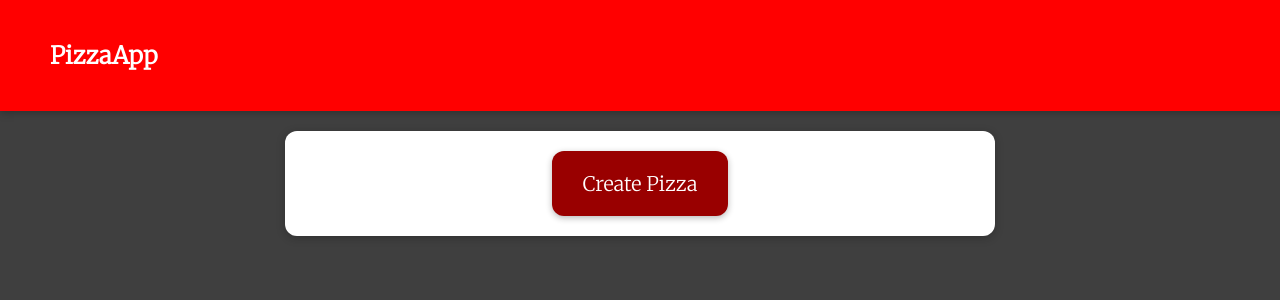
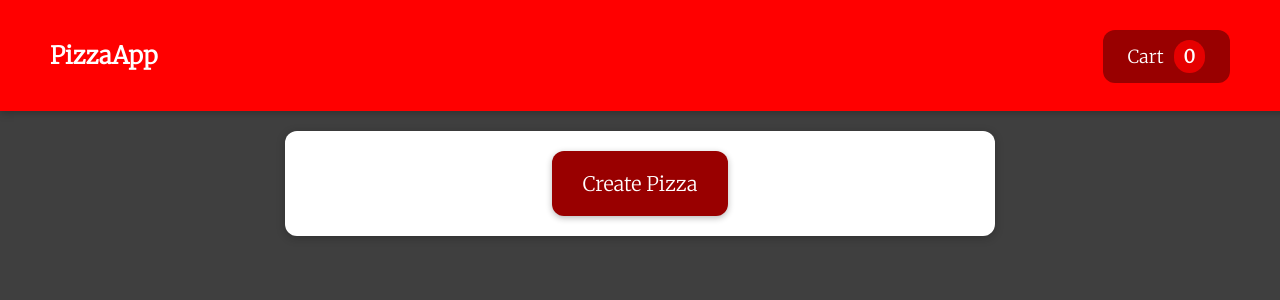
Before and after one commit to NanePothier/pizza-app, a React (Create React App) app: page / in a window 1280 px wide. Shown: the top 300 px of the page. Built offline with nearby package versions, Linux system fonts and the light colour scheme.

Commit message:
Add cart button to header

```diff
--- /dev/null
+++ b/src/components/Layout/CartButton.js
@@ -0,0 +1,18 @@
+import React, { useContext } from 'react';
+import CartContext from '../../store/cart-context';
+import classes from './CartButton.module.css';
+
+const CartButton = (props) => {
+  const cartCtx = useContext(CartContext);
+
+  const numCartItems = cartCtx.pizzaItems.length;
+
+  return (
+    <button className={classes.button}>
+      <span>Cart</span>
+      <span className={classes['num-items']}>{numCartItems}</span>
+    </button>
+  );
+};
+
+export default CartButton;
--- /dev/null
+++ b/src/components/Layout/CartButton.module.css
@@ -0,0 +1,28 @@
+.button {
+  background-color: #990000;
+  color: white;
+  border: none;
+  border-radius: 12px;
+  padding: 15px 25px;
+  display: inline-block;
+  position: absolute;
+  top: 30px;
+  right: 120px;
+  font-family: inherit;
+  font-size: 18px;
+  align-content: center;
+  cursor: pointer;
+}
+
+button:hover,
+button:active {
+  background-color: #b30000;
+}
+
+.num-items {
+  background-color: #e60000;
+  margin-left: 10px;
+  padding: 5px 10px;
+  border-radius: 25px;
+  font-weight: bold;
+}
--- a/src/components/Layout/Header.js
+++ b/src/components/Layout/Header.js
@@ -1,10 +1,12 @@
 import React from 'react';
+import CartButton from './CartButton';
 import classes from './Header.module.css';
 
 const Header = (props) => {
   return (
     <header className={classes.header}>
       <h2>PizzaApp</h2>
+      <CartButton />
     </header>
   );
 };
--- a/src/components/Layout/Header.module.css
+++ b/src/components/Layout/Header.module.css
@@ -5,4 +5,9 @@
   padding: 20px;
   padding-left: 50px;
   box-shadow: 0 2px 8px rgba(0, 0, 0, 0.25);
+  position: relative;
 }
+
+h2 {
+  display: inline-block;
+}
```
